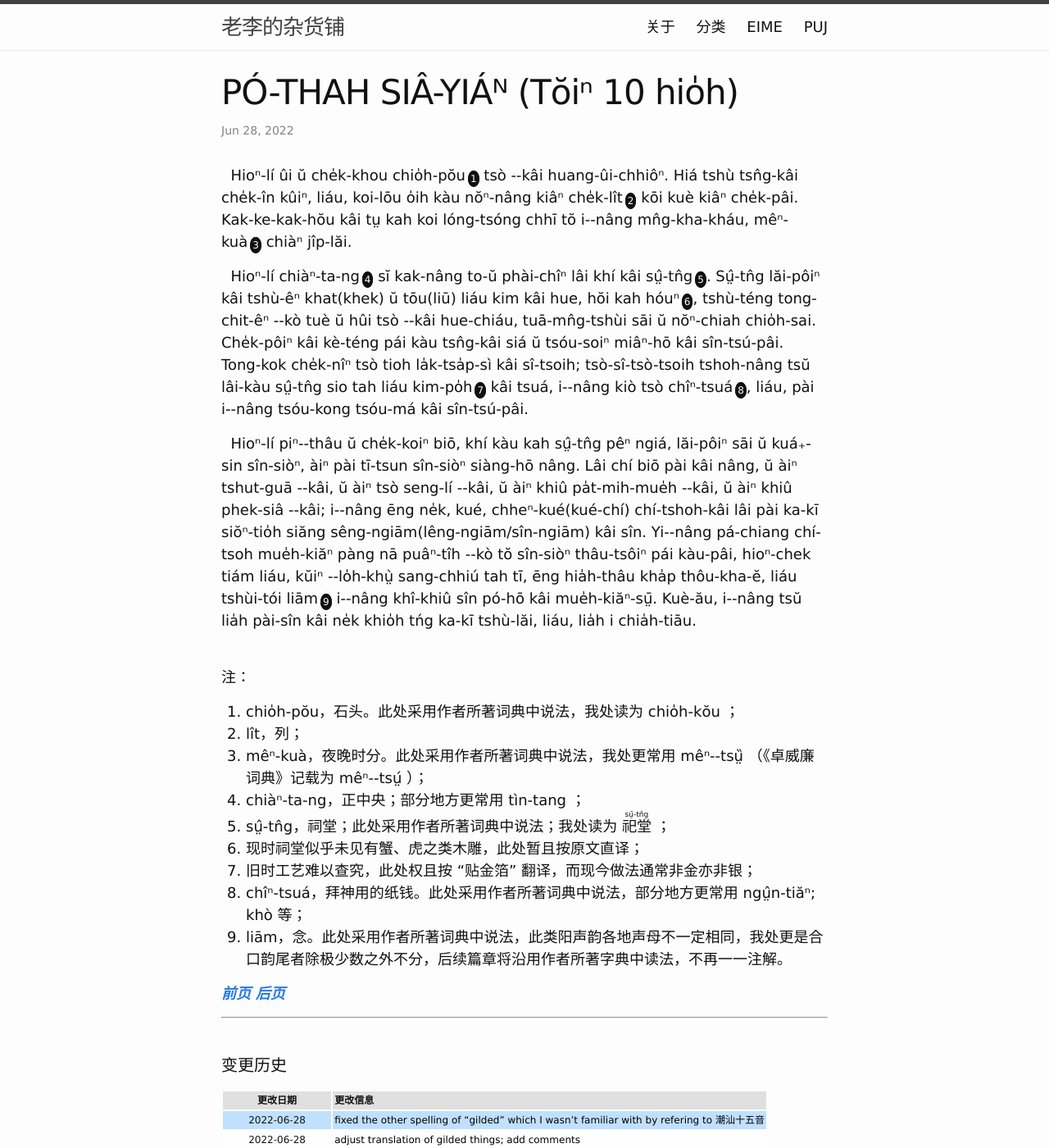
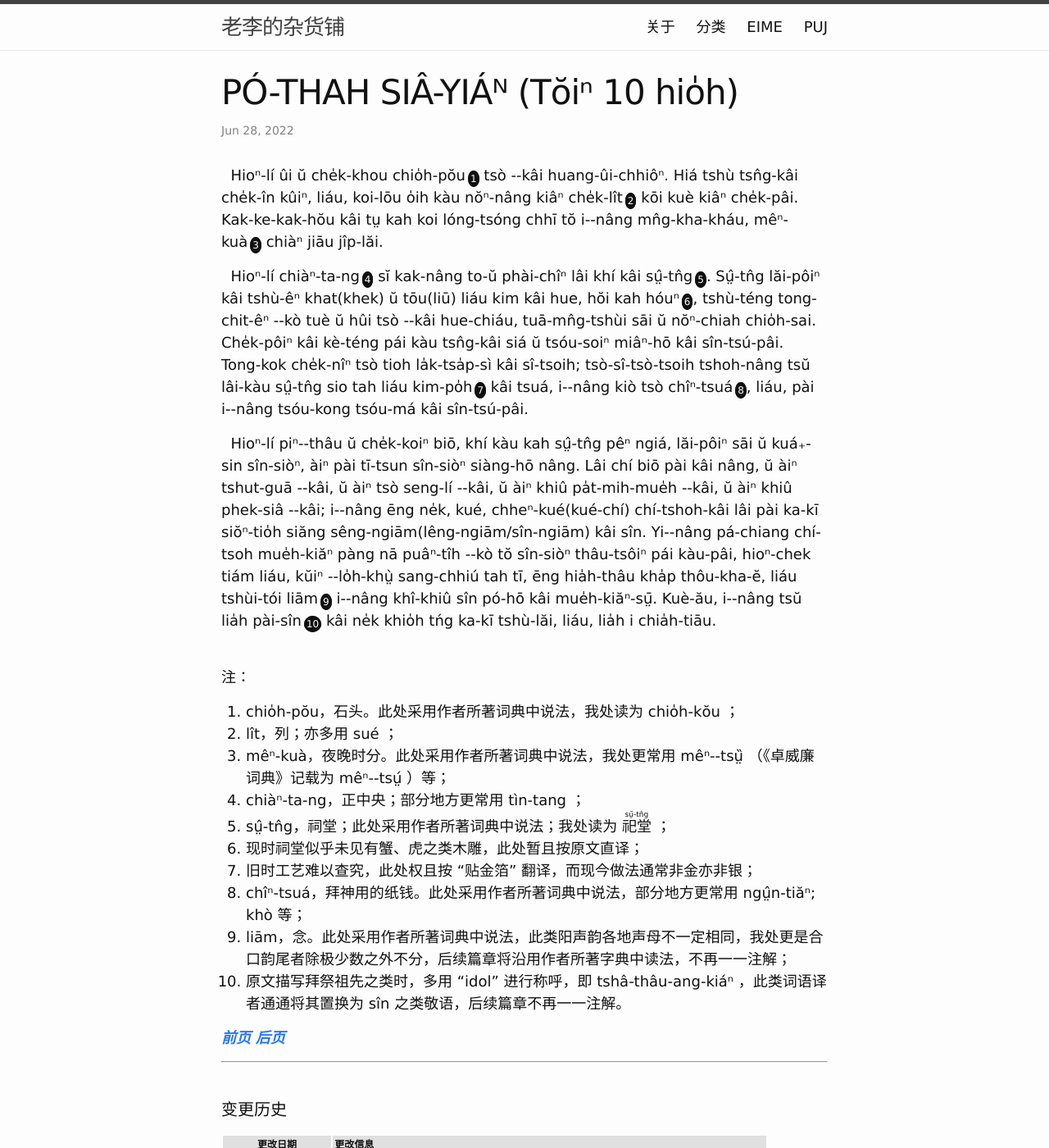
Before and after one commit to DonAnthonyLee/DonAnthonyLee.github.io, a Jekyll site: the page built from docs/puj/PagodaShadowsPage010.md, in a window 1280 px wide and 1400 px high. Shown: the whole window at 82% size. Built offline with Jekyll 4.4.1, drawn with Linux system fonts in a browser that asks for light colours; some web fonts are replaced.

Commit message:
add comments

```diff
--- a/docs/puj/PagodaShadowsPage010.md
+++ b/docs/puj/PagodaShadowsPage010.md
@@ -13,7 +13,7 @@
 <!-- The houses were all only one storey high, and the streets were so narrow that it was more convenient for two persons to walk in file than side by side. -->
 Hiá tshù tsn̂g-kâi che̍k-în kûiⁿ, liáu, koi-lōu o̍ih kàu nŏⁿ-nâng kiâⁿ che̍k-lît<a href="#note_2" class="note">2</a> kōi kuè kiâⁿ che̍k-pâi.
 <!-- The pigs and chickens lived in the streets, before the door of the family to which they belonged, and went indoors at night. -->
-Kak-ke-kak-hŏu kâi tṳ kah koi lóng-tsóng chhī tŏ i&#x002D;&#x002D;nâng mn̂g-kha-kháu, mêⁿ-kuà<a href="#note_3" class="note">3</a> chiàⁿ jîp-lăi.
+Kak-ke-kak-hŏu kâi tṳ kah koi lóng-tsóng chhī tŏ i&#x002D;&#x002D;nâng mn̂g-kha-kháu, mêⁿ-kuà<a href="#note_3" class="note">3</a> chiàⁿ jiāu jîp-lăi.
 
 <!-- In the centre of the village was an ancestral hall, toward the building of which all had contributed. -->
 &nbsp;&nbsp;Hioⁿ-lí chiàⁿ-ta-ng<a href="#note_4" class="note">4</a> sĭ kak-nâng to-ŭ phài-chîⁿ lâi khí kâi sṳ̂-tn̂g<a href="#note_5" class="note">5</a>.
@@ -30,13 +30,13 @@
 <!-- They put the food on dishe in rows before the god, lighted incense-sticks to burn before him, and then got down on their hands and knees, and knocked their foreheads on the floor, explaining meanwhile their desires. -->
 Yi&#x002D;&#x002D;nâng pá-chiang chí-tsoh mue̍h-kiăⁿ pàng nā puâⁿ-tîh &#x002D;&#x002D;kò tŏ sîn-siòⁿ thâu-tsôiⁿ pái kàu-pâi, hioⁿ-chek tiám liáu, kŭiⁿ &#x002D;&#x002D;lo̍h-khṳ̀ sang-chhiú tah tī, ēng hia̍h-thâu kha̍p thôu-kha-ĕ, liáu tshùi-tói liām<a href="#note_9" class="note">9</a> i&#x002D;&#x002D;nâng khî-khiû sîn pó-hō kâi mue̍h-kiăⁿ-sṳ̄.
 <!-- Then they took away the meats offered to idols and ate them in their own houses. -->
-Kuè-ău, i&#x002D;&#x002D;nâng tsŭ lia̍h pài-sîn kâi ne̍k khio̍h tńg ka-kī tshù-lăi, liáu, lia̍h i chia̍h-tiāu.
+Kuè-ău, i&#x002D;&#x002D;nâng tsŭ lia̍h pài-sîn<a href="#note_10" class="note">10</a> kâi ne̍k khio̍h tńg ka-kī tshù-lăi, liáu, lia̍h i chia̍h-tiāu.
 
 <br>
 注：
 1. <span id="note_1">chio̍h-pŏu，石头。此处采用作者所著词典中说法，我处读为 chio̍h-kŏu ；</span>
-2. <span id="note_2">lît，列；</span>
-3. <span id="note_3">mêⁿ-kuà，夜晚时分。此处采用作者所著词典中说法，我处更常用 mêⁿ&#x002D;&#x002D;tsṳ̏ （《卓威廉词典》记载为 mêⁿ&#x002D;&#x002D;tsṳ́ ）；</span>
+2. <span id="note_2">lît，列；亦多用 sué ；</span>
+3. <span id="note_3">mêⁿ-kuà，夜晚时分。此处采用作者所著词典中说法，我处更常用 mêⁿ&#x002D;&#x002D;tsṳ̏ （《卓威廉词典》记载为 mêⁿ&#x002D;&#x002D;tsṳ́ ）等；</span>
 4. <span id="note_4">chiàⁿ-ta-ng，正中央；部分地方更常用 tìn-tang ；</span>
 5. <span id="note_5">sṳ̂-tn̂g，祠堂；此处采用作者所著词典中说法；我处读为
 <ruby style="ruby-position:over">
@@ -46,7 +46,8 @@
 6. <span id="note_6">现时祠堂似乎未见有蟹、虎之类木雕，此处暂且按原文直译；</span>
 7. <span id="note_7">旧时工艺难以查究，此处权且按 “贴金箔” 翻译，而现今做法通常非金亦非银；</span>
 8. <span id="note_8">chîⁿ-tsuá，拜神用的纸钱。此处采用作者所著词典中说法，部分地方更常用 ngṳ̂n-tiăⁿ; khò 等；</span>
-9. <span id="note_9">liām，念。此处采用作者所著词典中说法，此类阳声韵各地声母不一定相同，我处更是合口韵尾者除极少数之外不分，后续篇章将沿用作者所著字典中读法，不再一一注解。</span>
+9. <span id="note_9">liām，念。此处采用作者所著词典中说法，此类阳声韵各地声母不一定相同，我处更是合口韵尾者除极少数之外不分，后续篇章将沿用作者所著字典中读法，不再一一注解；</span>
+10. <span id="note_10">原文描写拜祭祖先之类时，多用 “idol” 进行称呼，即 tshâ-thâu-ang-kiáⁿ ，此类词语译者通通将其置换为 sîn 之类敬语，后续篇章不再一一注解。</span>
 <br>
 
 
```
